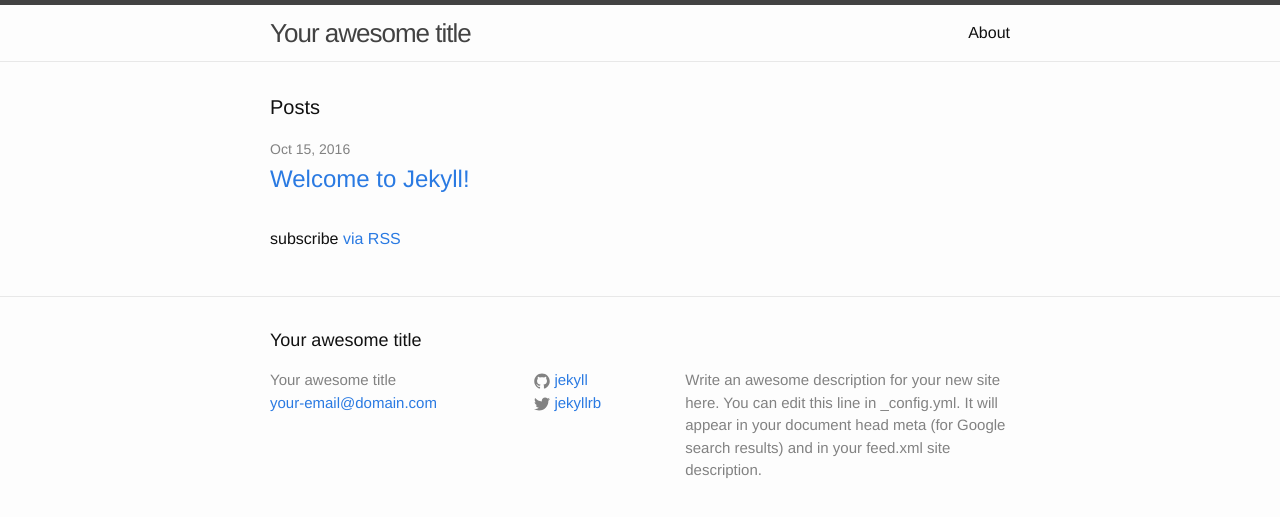
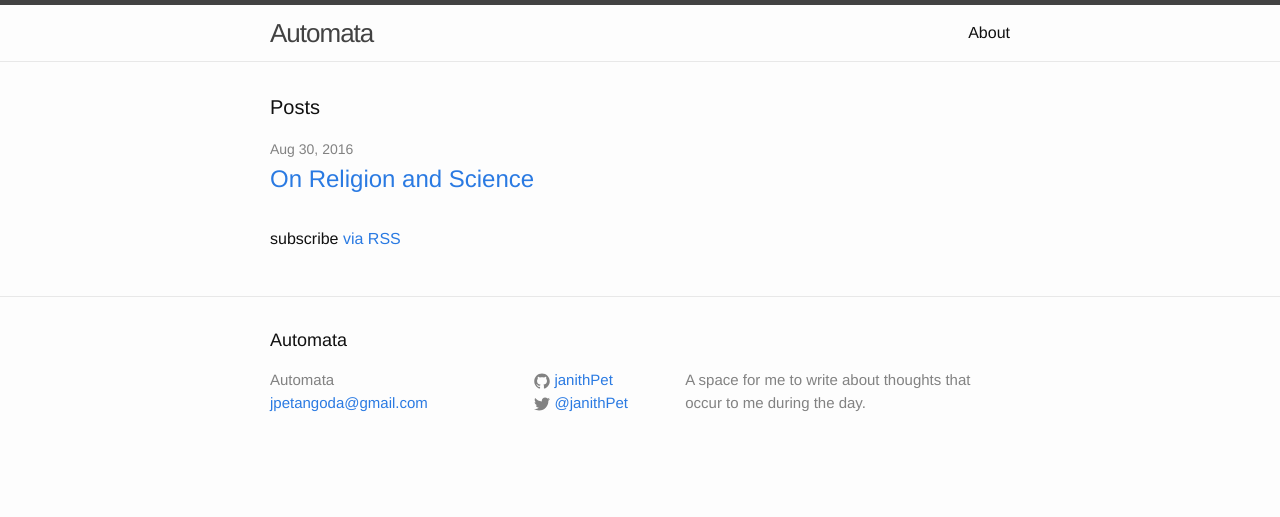
Before and after one commit to janithPet/Blog, a Jekyll site: the page built from index.md, in a window 1280 px wide. Shown: the top 517 px of the page. Built offline with Jekyll 4.4.1, drawn with Linux system fonts in a browser that asks for light colours.

Commit message:
Added On Religion and Science

```diff
--- a/_config.yml
+++ b/_config.yml
@@ -13,16 +13,14 @@
 # you will see them accessed via {{ site.title }}, {{ site.email }}, and so on.
 # You can create any custom variable you would like, and they will be accessible
 # in the templates via {{ site.myvariable }}.
-title: Your awesome title
-email: your-email@domain.com
+title: Automata
+email: jpetangoda@gmail.com
 description: > # this means to ignore newlines until "baseurl:"
-  Write an awesome description for your new site here. You can edit this
-  line in _config.yml. It will appear in your document head meta (for
-  Google search results) and in your feed.xml site description.
+  A space for me to write about thoughts that occur to me during the day.
 baseurl: "" # the subpath of your site, e.g. /blog
 url: "" # the base hostname & protocol for your site, e.g. http://example.com
-twitter_username: jekyllrb
-github_username:  jekyll
+twitter_username: '@janithPet'
+github_username:  'janithPet'
 
 # Build settings
 markdown: kramdown
```
Also changed, not shown: _posts/2016-08-30-On-Religion-and-Science.markdown (added, +27 -0 lines), _posts/2016-10-15-welcome-to-jekyll.markdown (deleted, +0 -25 lines), Gemfile.lock, pictures/einstein1.jpg (added), 2 other files.
